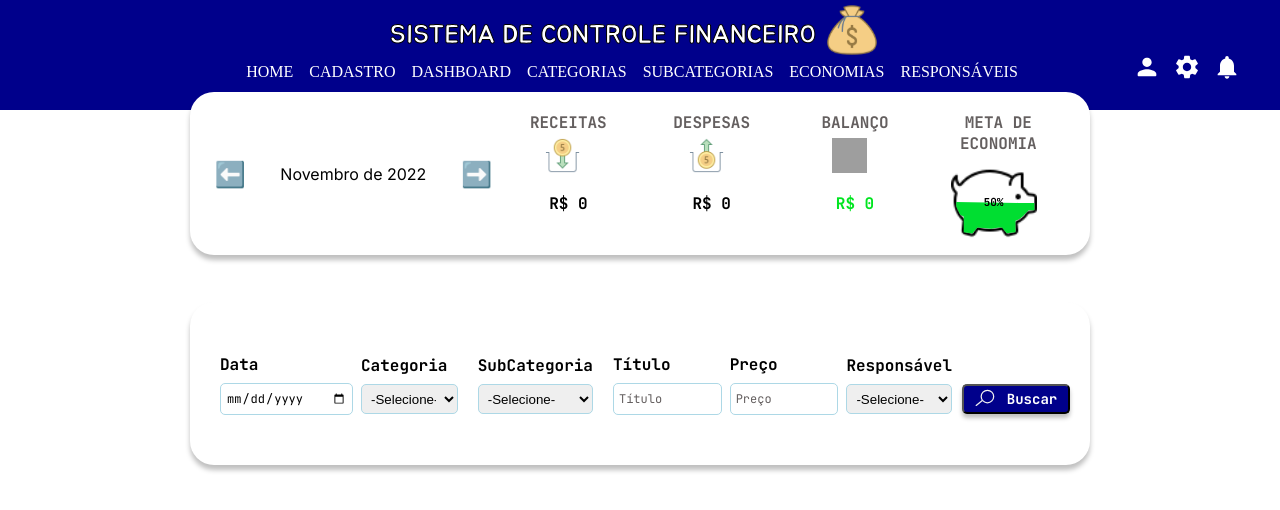
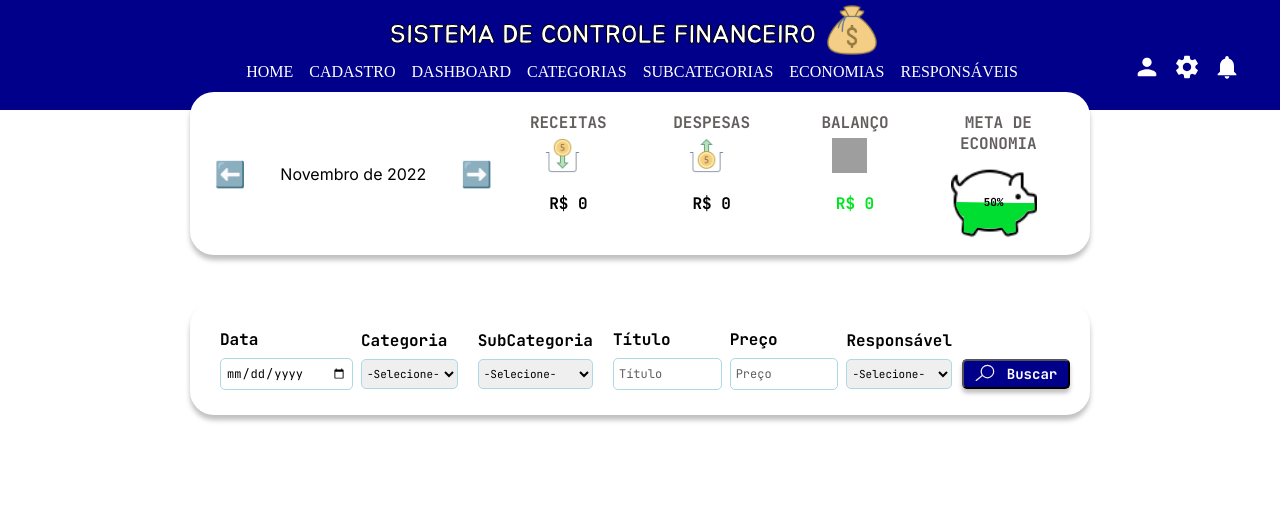
Before and after one commit to ViniciusLima7/sistema-de-controle-financeiro, a React (Vite) app: page /cadastro in a window 1280 px wide. Shown: the top 510 px of the page. Built offline with nearby package versions, Linux system fonts and the light colour scheme; grey boxes are pictures that could not be loaded.

Commit message:
fix: Corrige Tamanho da Fonte no Select para Resolução 1280

```diff
--- a/src/components/InputArea/styles.ts
+++ b/src/components/InputArea/styles.ts
@@ -3,7 +3,7 @@ import styled from "styled-components";
 export const Container = styled.div`
   position: absolute;
   width: 1156px;
-  height: 183px;
+  height: 133px;
 
   display: flex;
   background: var(--white-100);
@@ -21,7 +21,7 @@ export const Container = styled.div`
   @media screen and (max-width: 1280px) {
     width: 900px;
     margin-top: -18px;
-    height: 163px;
+    height: 113px;
     top: 20rem;
   }
 `;
@@ -101,15 +101,24 @@ export const Input = styled.input`
 export const Select = styled.select`
   width: 100%;
   height: 30px;
-  padding: 0 5px;
+  padding: 0 1px;
   border: 1px solid lightblue;
   border-radius: 5px;
+  font-family: "JetBrains Mono";
 
-  @media (max-width: 768px) {
+  :focus {
+    border: 2px solid var(--blue-600);
+  }
+
+  @media screen and (max-width: 768px) {
     width: 110%;
   }
 
-  @media (max-width: 650px) {
+  @media screen and (max-width: 1280px) {
+    font-size: 11px;
+  }
+
+  @media screen and (max-width: 650px) {
     width: 60px;
     font-size: 10px;
   }
```
